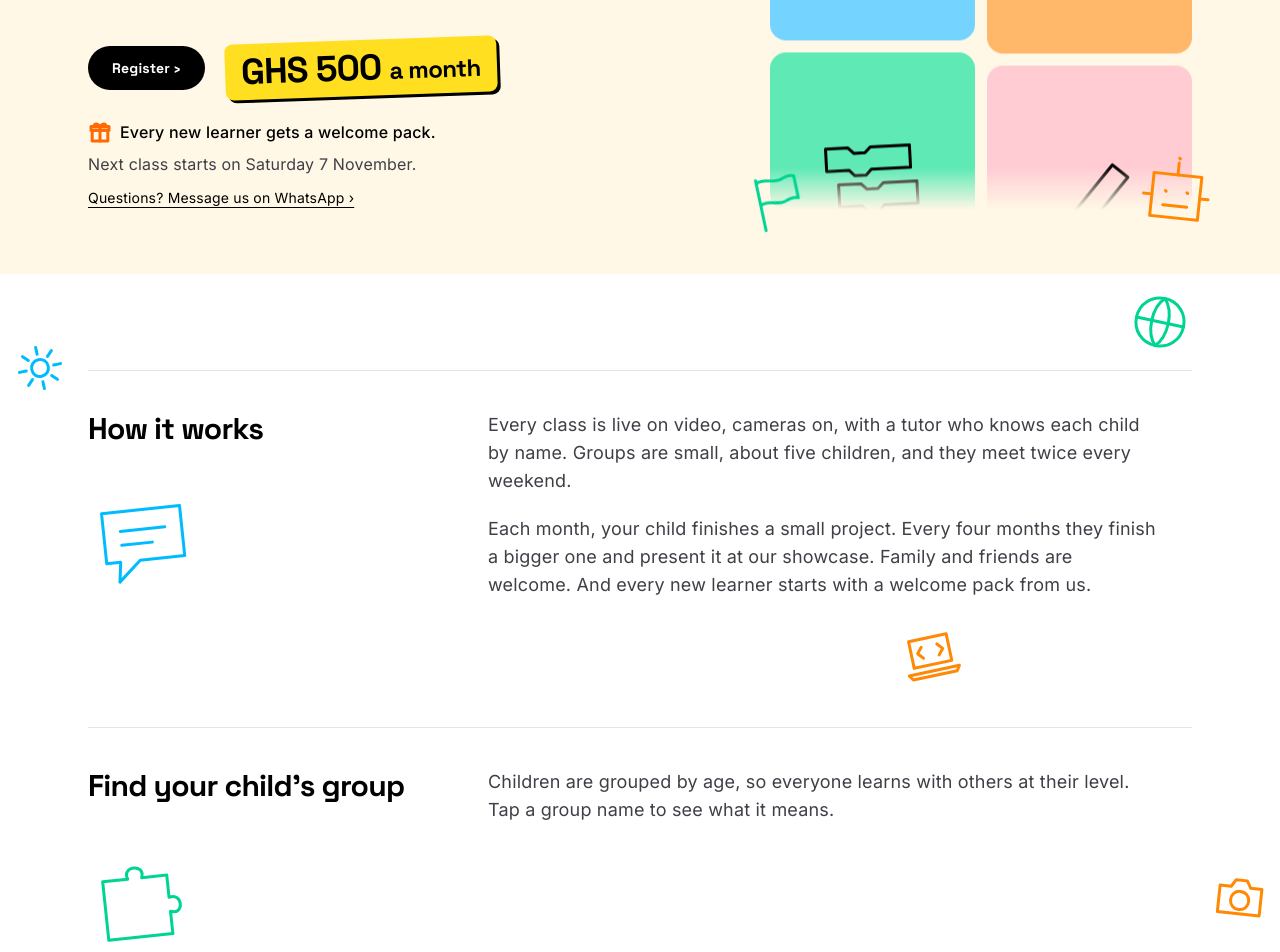
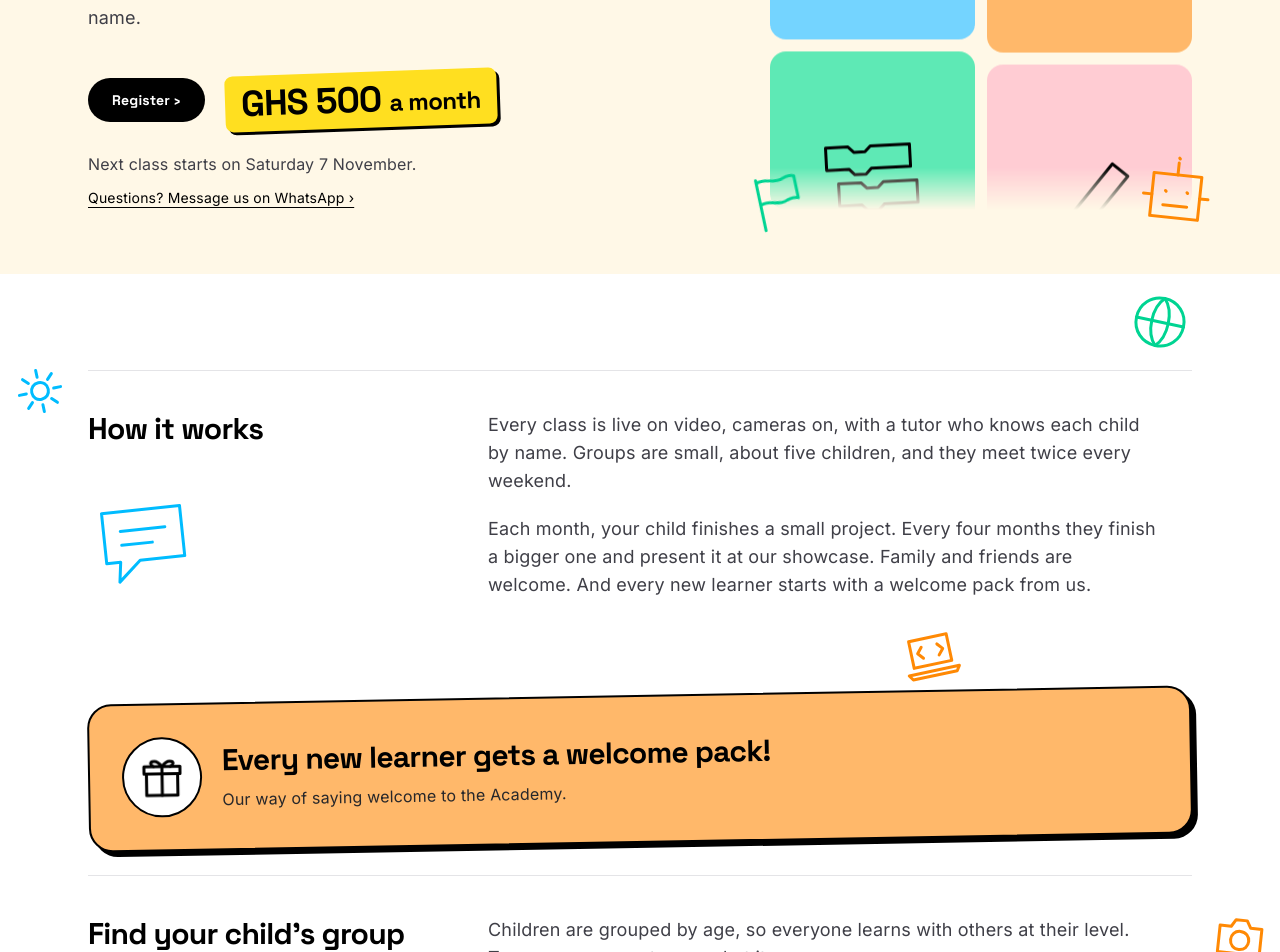
Before and after one commit to codetopialabs/academy-website, a React (Vite) app: page / in a window 1280 px wide. Shown: the part 500-1452 px from the top of the page. Built offline with nearby package versions, Linux system fonts and the light colour scheme.

Commit message:
feat: welcome pack gets its own banner out of the hero

```diff
--- a/src/App.tsx
+++ b/src/App.tsx
@@ -87,11 +87,7 @@ function App() {
               </a>
               <PriceTag amount={priceAmount} per={pricePer} intro />
             </div>
-            <p className="font-inter mt-6 flex items-center gap-2 font-medium">
-              <IdeaIcon name="gift" className="h-6 w-6 shrink-0 text-orange-500" />
-              Every new learner gets a welcome pack.
-            </p>
-            <p className="font-inter mt-2 text-zinc-700">{startLine}</p>
+            <p className="font-inter mt-6 text-zinc-700">{startLine}</p>
             <a
               href={`https://wa.me/${whatsapp}`}
               target="_blank"
@@ -125,6 +121,21 @@ function App() {
             </p>
           </div>
         </Section>
+
+        {/* Welcome pack: its own banner so the hero stays calm */}
+        <div className="mx-auto max-w-6xl px-4 sm:px-6">
+          <div className="sticker flex -rotate-1 flex-col items-center gap-5 rounded-3xl border-2 border-black bg-orange-300 p-6 text-center shadow-[5px_5px_0_0_#000] sm:flex-row sm:p-8 sm:text-left">
+            <span className="flex h-20 w-20 shrink-0 items-center justify-center rounded-full border-2 border-black bg-white">
+              <IdeaIcon name="gift" className="gift-bounce h-12 w-12 text-black" />
+            </span>
+            <div>
+              <p className="font-display text-2xl leading-tight font-bold tracking-tight sm:text-3xl">
+                Every new learner gets a welcome pack!
+              </p>
+              <p className="font-inter mt-2 text-zinc-800">Our way of saying welcome to the Academy.</p>
+            </div>
+          </div>
+        </div>
 
         <section className="mx-auto max-w-6xl px-4 pt-8 sm:px-6">
           <div className="grid gap-8 border-t border-zinc-200 pt-10 md:grid-cols-[1fr_2fr] md:gap-12">
--- a/src/index.css
+++ b/src/index.css
@@ -95,6 +95,15 @@ body {
   /* on arrival the stickers wiggle twice to catch the eye: warning first, then the price */
   .intro-wiggle { animation: wiggle 400ms ease-in-out 700ms 2; }
   .intro-wiggle-2 { animation-delay: 1100ms; }
+  .intro-wiggle-3 { animation-delay: 1500ms; }
+
+  /* the gift on the welcome pack badge hops now and then */
+  @keyframes gift-hop {
+    0%, 82%, 100% { transform: translateY(0) rotate(0); }
+    88% { transform: translateY(-4px) rotate(-8deg); }
+    94% { transform: translateY(0) rotate(6deg); }
+  }
+  .gift-bounce { animation: gift-hop 3s ease-in-out infinite; }
 
   /* sections fade up the first time they scroll into view */
   .reveal { opacity: 0; transform: translateY(16px); transition: opacity 600ms ease-out, transform 600ms ease-out; }
--- a/src/motion.ts
+++ b/src/motion.ts
@@ -23,5 +23,5 @@ export function useReveal<T extends HTMLElement>() {
 
 // Once the arrival wiggle has played, drop it so hovering can wiggle again every time
 export function endIntro(e: AnimationEvent<HTMLElement>) {
-  e.currentTarget.classList.remove('intro-wiggle', 'intro-wiggle-2')
+  e.currentTarget.classList.remove('intro-wiggle', 'intro-wiggle-2', 'intro-wiggle-3')
 }
```
